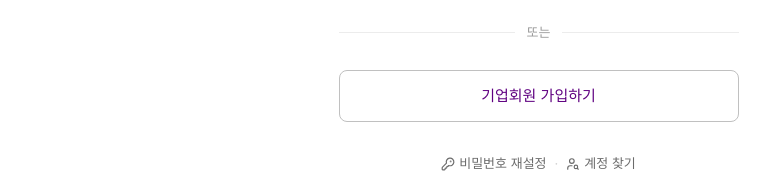
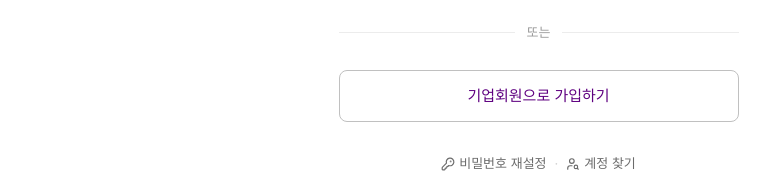
Before and after one commit to jiwone73/beauty-and-job, a Next.js app: page /company/login in a window 1280 px wide. Shown: the part 541-714 px from the top of the page, without its empty margins (94-864 px from the left). Built offline with nearby package versions, Linux system fonts and the light colour scheme; no server answers; a web font is replaced by a local one.

Commit message:
'기업회원으로 가입하기'로 조사를 바로잡는다
첫 화면의 '기업회원으로 계속하기'와 결이 맞는다.

Co-Authored-By: Claude Opus 5 <noreply@anthropic.com>

```diff
--- a/app/company/login/page.tsx
+++ b/app/company/login/page.tsx
@@ -143,7 +143,7 @@ export default function CompanyLoginPage() {
 
           <Link href="/company/signup">
             <button className="w-full h-[52px] bg-white border border-[#c0c0c0] text-[#5f0080] rounded-lg font-normal text-[15px] hover:border-[#5f0080] hover:bg-[#faf7fc] transition">
-              기업회원 가입하기
+              기업회원으로 가입하기
             </button>
           </Link>
 
```
